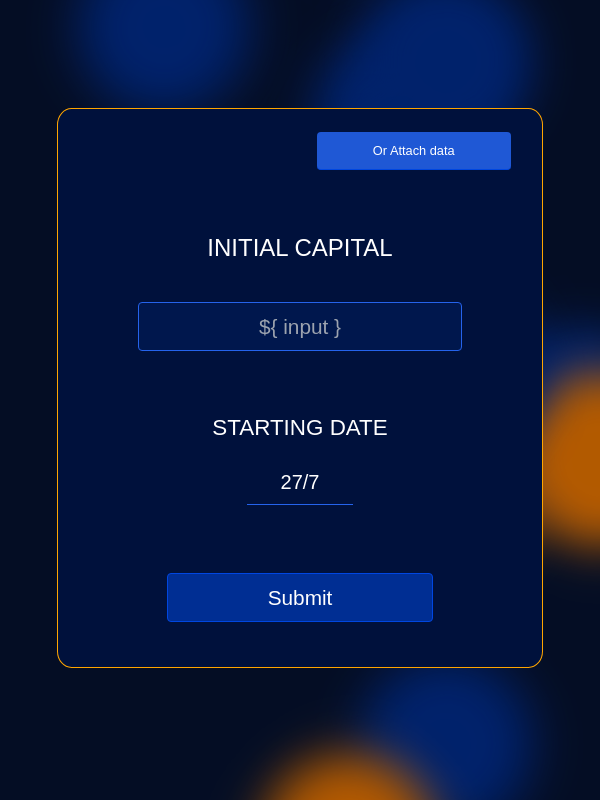
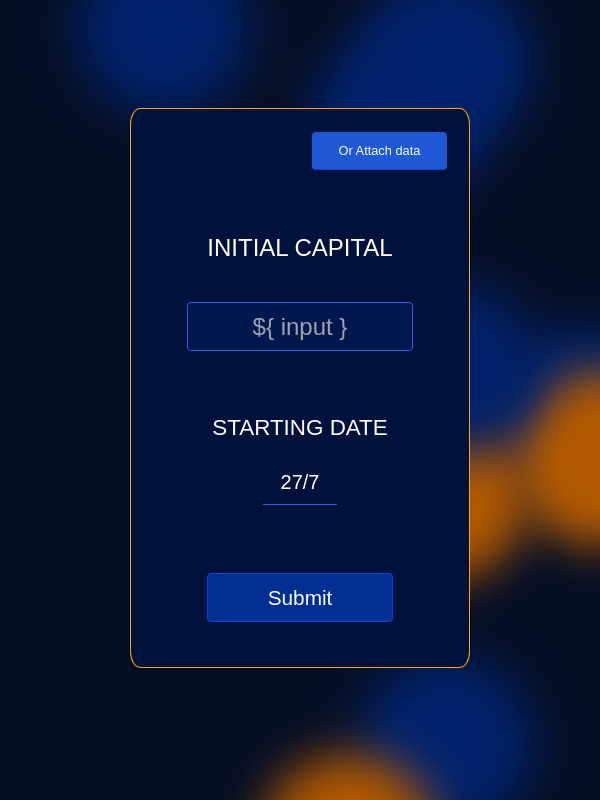
Before and after one commit to AlanTyping/trading-app, a React (Create React App) app: page / in a window 600 px wide. Built offline with nearby package versions, Linux system fonts and the light colour scheme.

Commit message:
new changes

```diff
--- a/src/routes/chart/components/forms/form2/Form2.tsx
+++ b/src/routes/chart/components/forms/form2/Form2.tsx
@@ -31,8 +31,8 @@ export default function Form2() {
   }
 
   return (
-    <form onSubmit={handleSubmit} id='initial-form' className='w-full barlow h-full rounded flex items-center justify-center text-white relative'>
-      <div id='first-form-container' className='absolute bottom-0 z-[3] w-[40%] h-[450%] bg-[#00113c] border-[1px] border-[orange] rounded-[3%] flex flex-col justify-center items-center'>
+    <form onSubmit={handleSubmit} id='initial-form' className='w-full montserrat h-full rounded flex items-center justify-center text-white relative'>
+      <div id='first-form-container' className='absolute bottom-0 z-[3] w-[40%] h-[450%] min-w-[300px] bg-[#00113c] border-[1px] border-[orange] rounded-[3%] flex flex-col justify-center items-center'>
 
         <div className='h-[15%] min-h-[32px] w-full flex justify-end items-center'>
           <div className='h-[50%] w-[33%] mr-[4.5%] bg-[#1f58d5] hover:rounded hover:bg-[#0047e1]
--- a/src/routes/chart/components/forms/form2/form2.css
+++ b/src/routes/chart/components/forms/form2/form2.css
@@ -32,8 +32,10 @@ h4 {
 
     #first-form-container {
         width: 90%;
+        min-width: 300px;
+        max-width: 320px;
         height: 70vh;
-        min-height: 450px;
+        min-height: 480px;
         max-height: 600px;
         top: -110%;
         font-size: 1.4rem;
@@ -42,14 +44,15 @@ h4 {
 }
 
 
-@media (min-width: 1350px) {
+@media (min-width: 600px) {
     #initial-capital-title {
         font-size: 1.5rem;
     }
 
+
     #first-form-container {
+        max-width: 340px;
         font-size: 1.4rem;
-        max-height: 560px;
     }
 
     #capital-form {
@@ -58,12 +61,12 @@ h4 {
 }
 
 
-@media (min-width: 1900px) {
+@media (min-width: 300px) and (min-height: 1000px) {
 
     #first-form-container {
-        width: 22vw;
-        height: 70vh;
-        max-height: 700px;
+        min-width: 450px;
+        width: 500px;
+        min-height: 700px;
     }
 
     #attach-data {
```
